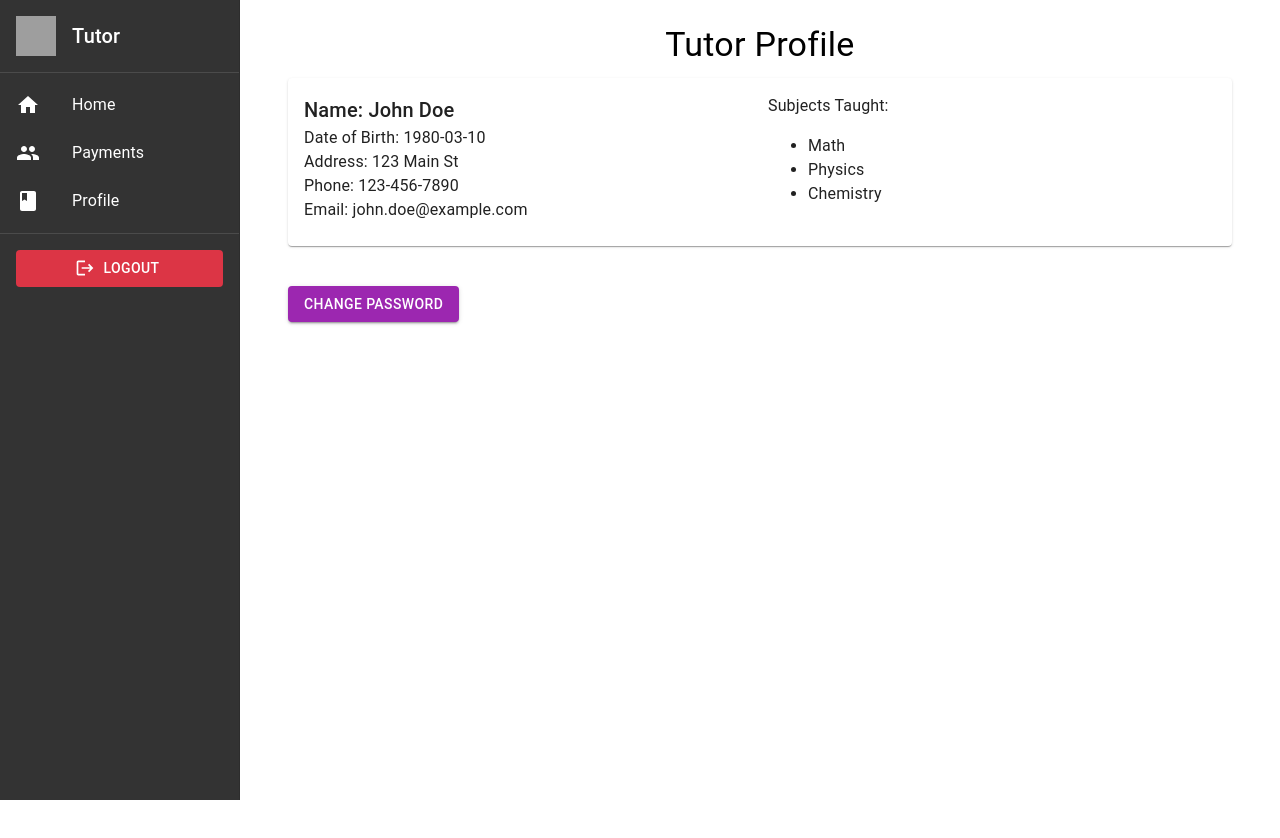
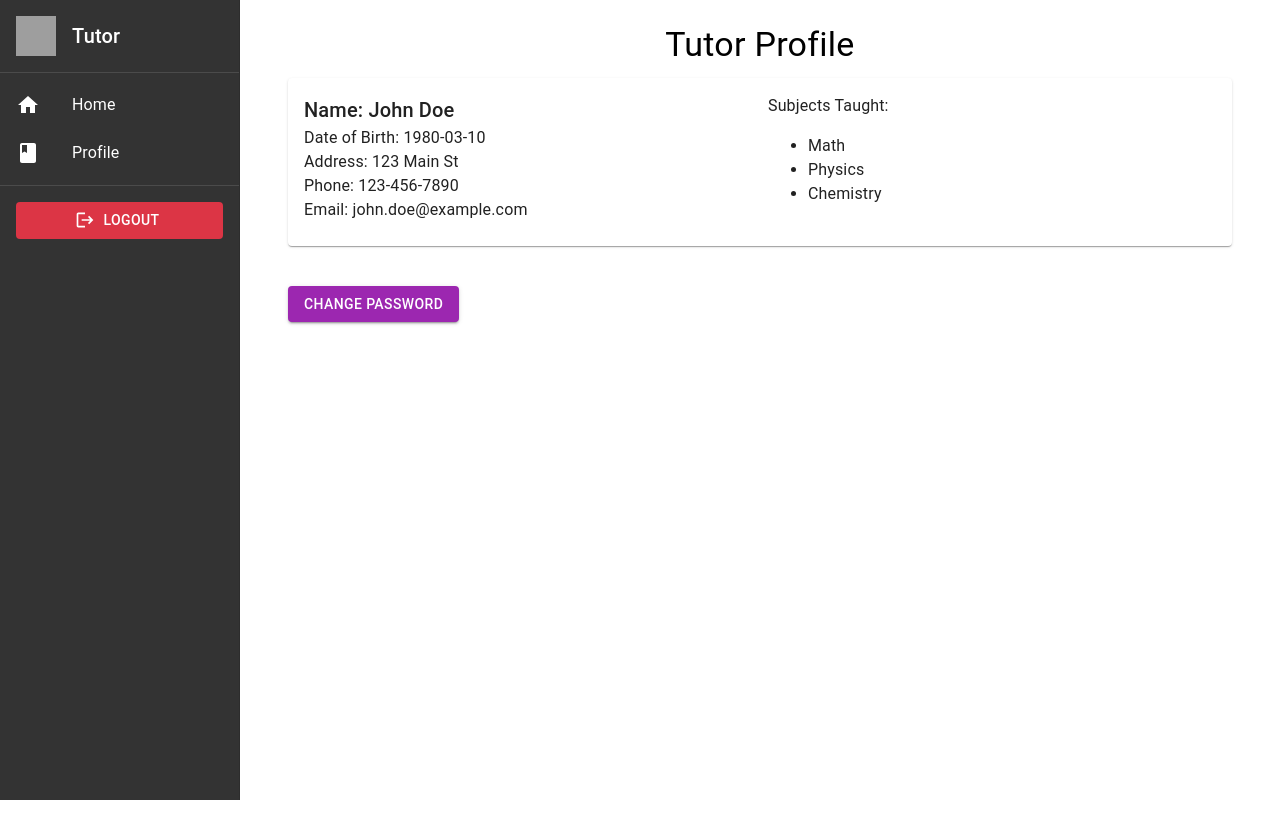
Before and after one commit to Threadstone15/RAD_with_MERN, a React (Create React App) app in the folder frontend/: page /teacher-dashboard/profile in a window 1280 px wide. Shown: the top 838 px of the page. Built offline with nearby package versions, Linux system fonts and the light colour scheme; grey boxes are pictures that could not be loaded.

Commit message:
Update TutorSidebar.js

```diff
--- a/frontend/src/pages/TutorDashboard/TutorSidebar.js
+++ b/frontend/src/pages/TutorDashboard/TutorSidebar.js
@@ -53,12 +53,6 @@ const Sidebar = () => {
           </ListItemIcon>
           <ListItemText primary="Home" />
         </ListItem>
-        <ListItem button component={Link} to="/teacher-dashboard/payments">
-          <ListItemIcon sx={{ color: '#fff' }}>
-            <PeopleIcon />
-          </ListItemIcon>
-          <ListItemText primary="Payments" />
-        </ListItem>
         <ListItem button component={Link} to="/teacher-dashboard/profile">
           <ListItemIcon sx={{ color: '#fff' }}>
             <ClassIcon />
```
